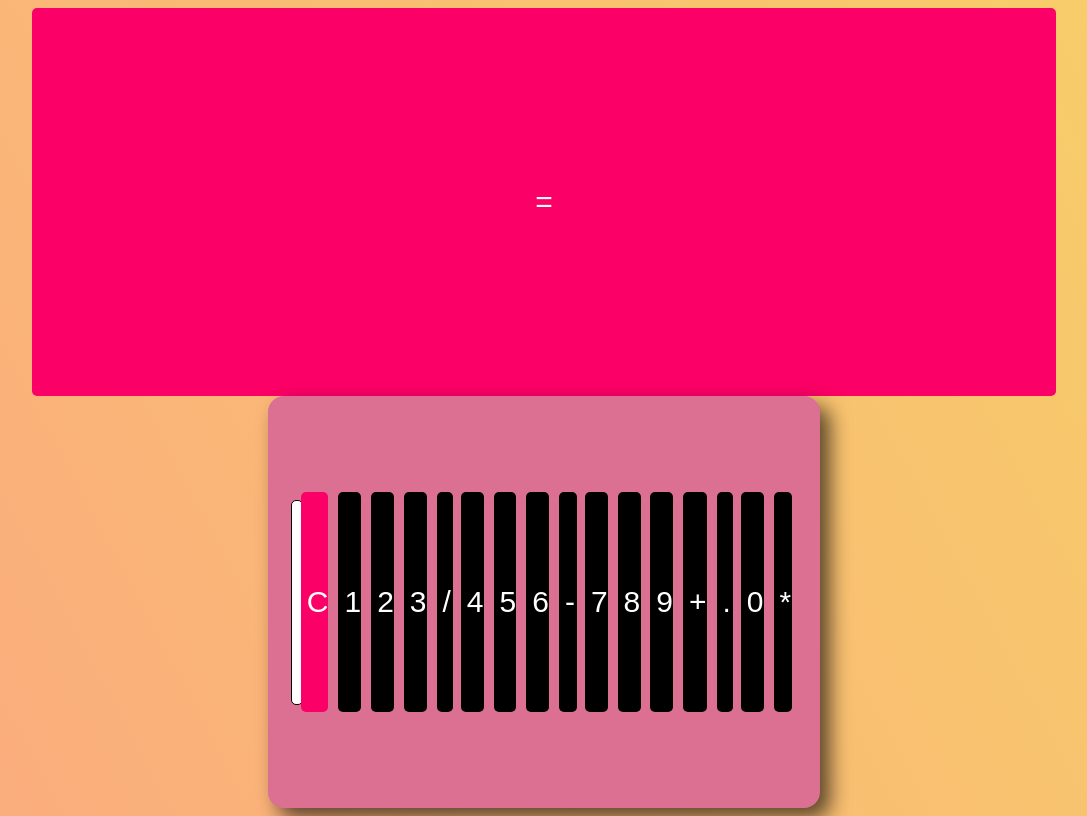
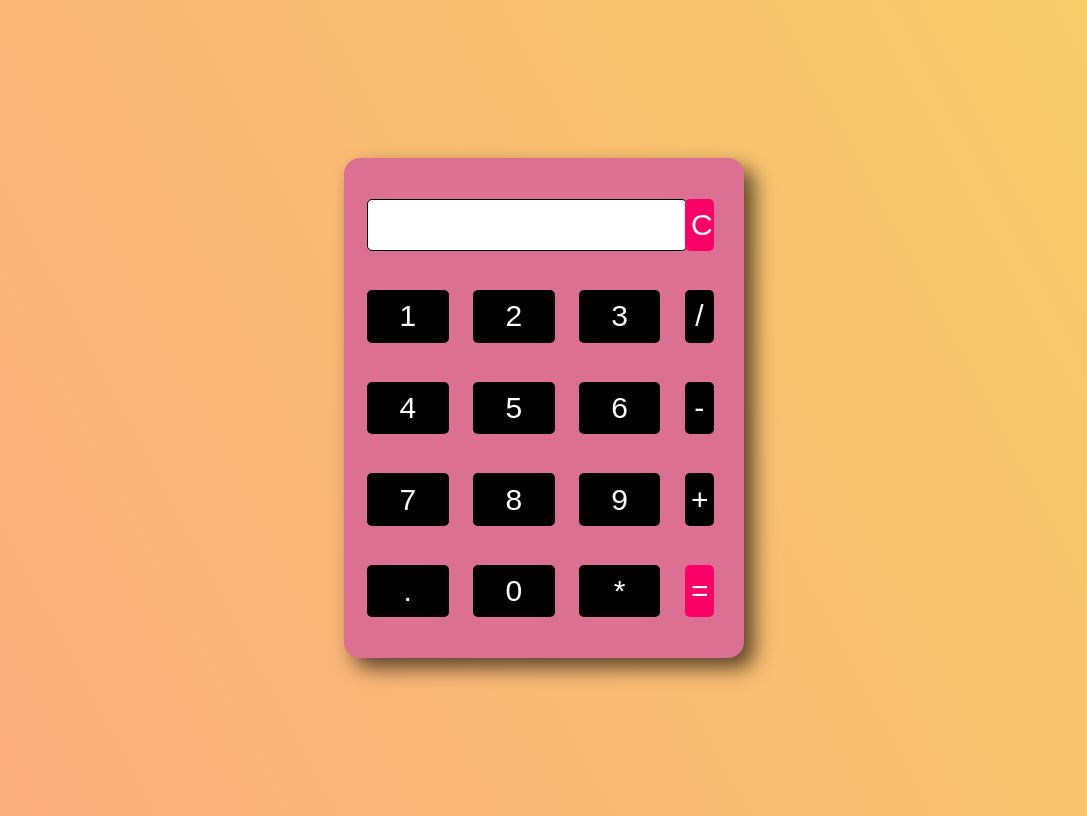
Before and after one commit to mTy8421/Calculator, a plain HTML site: page index.html in a window 1280 px wide. Shown: the whole page, without its empty margins (104-1191 px from the left). Drawn offline with Linux system fonts and the light colour scheme.

Commit message:
update type html

```diff
--- a/index.html
+++ b/index.html
@@ -16,6 +16,8 @@
             <td>
                 <input class="button" type="button" value="C" onclick="clearScreen()" style="background-color: #fb0066;">
             </td>
+        </tr>
+        <tr>
             <td>
                 <input class="button" type="button" value="1" onclick="display('1')">
             </td>
@@ -28,6 +30,8 @@
             <td>
                 <input class="button" type="button" value="/" onclick="display('/')">
             </td>
+        </tr>
+        <tr>
             <td>
                 <input class="button" type="button" value="4" onclick="display('4')">
             </td>
@@ -40,6 +44,8 @@
             <td>
                 <input class="button" type="button" value="-" onclick="display('-')">
             </td>
+        </tr>
+        <tr>
             <td>
                 <input class="button" type="button" value="7" onclick="display('7')">
             </td>
@@ -52,6 +58,8 @@
             <td>
                 <input class="button" type="button" value="+" onclick="display('+')">
             </td>
+        </tr>
+        <tr>
             <td>
                 <input class="button" type="button" value="." onclick="display('.')">
             </td>
@@ -63,7 +71,10 @@
             </td>
 
 
-            <input class="button" type="button" value="=" onclick="calculate()" style="background-color: #fb0066;">
+            <td>
+                <input class="button" type="button" value="=" onclick="calculate()" style="background-color: #fb0066;">
+            </td>
+
         </tr>
     </table>
 
```
